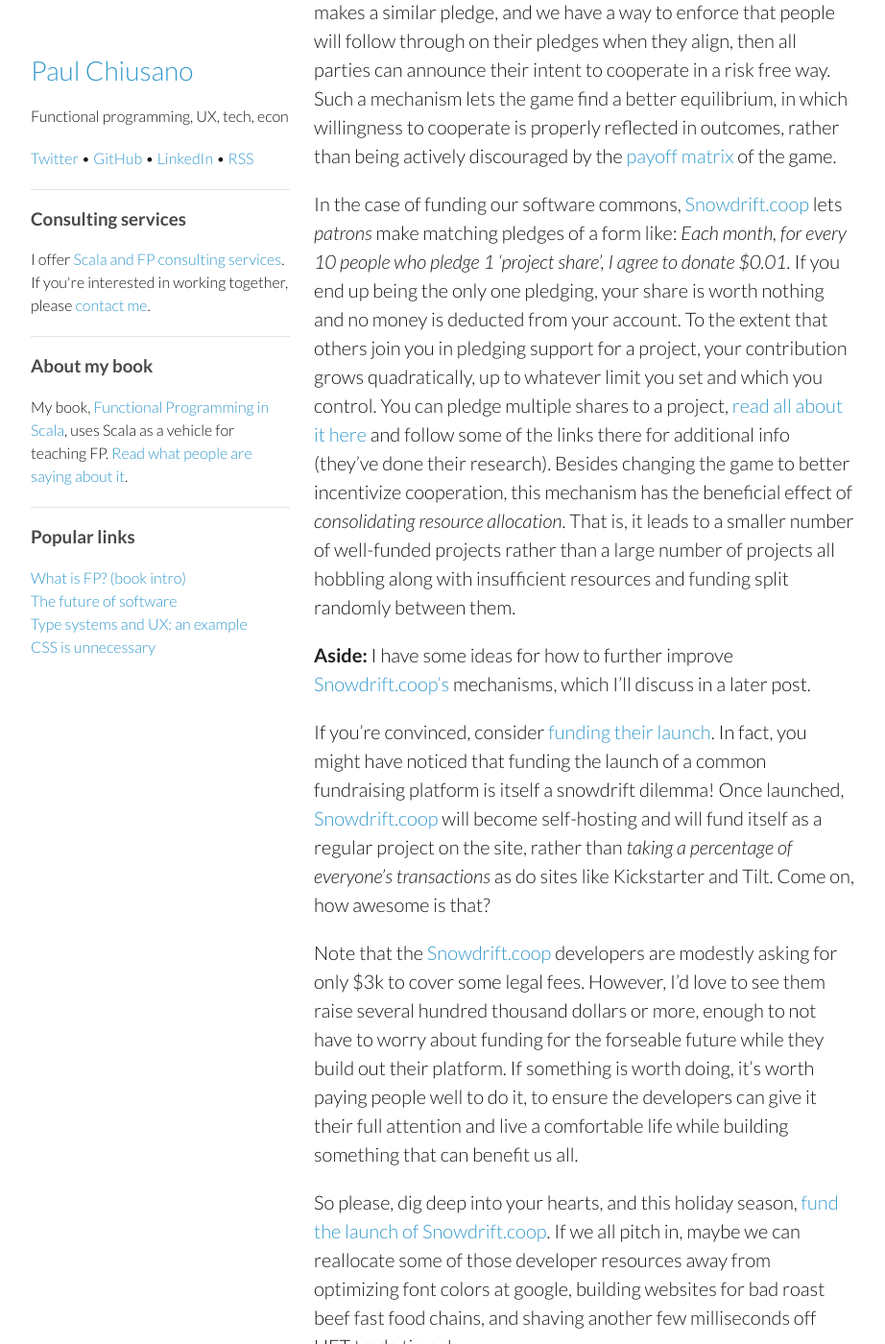
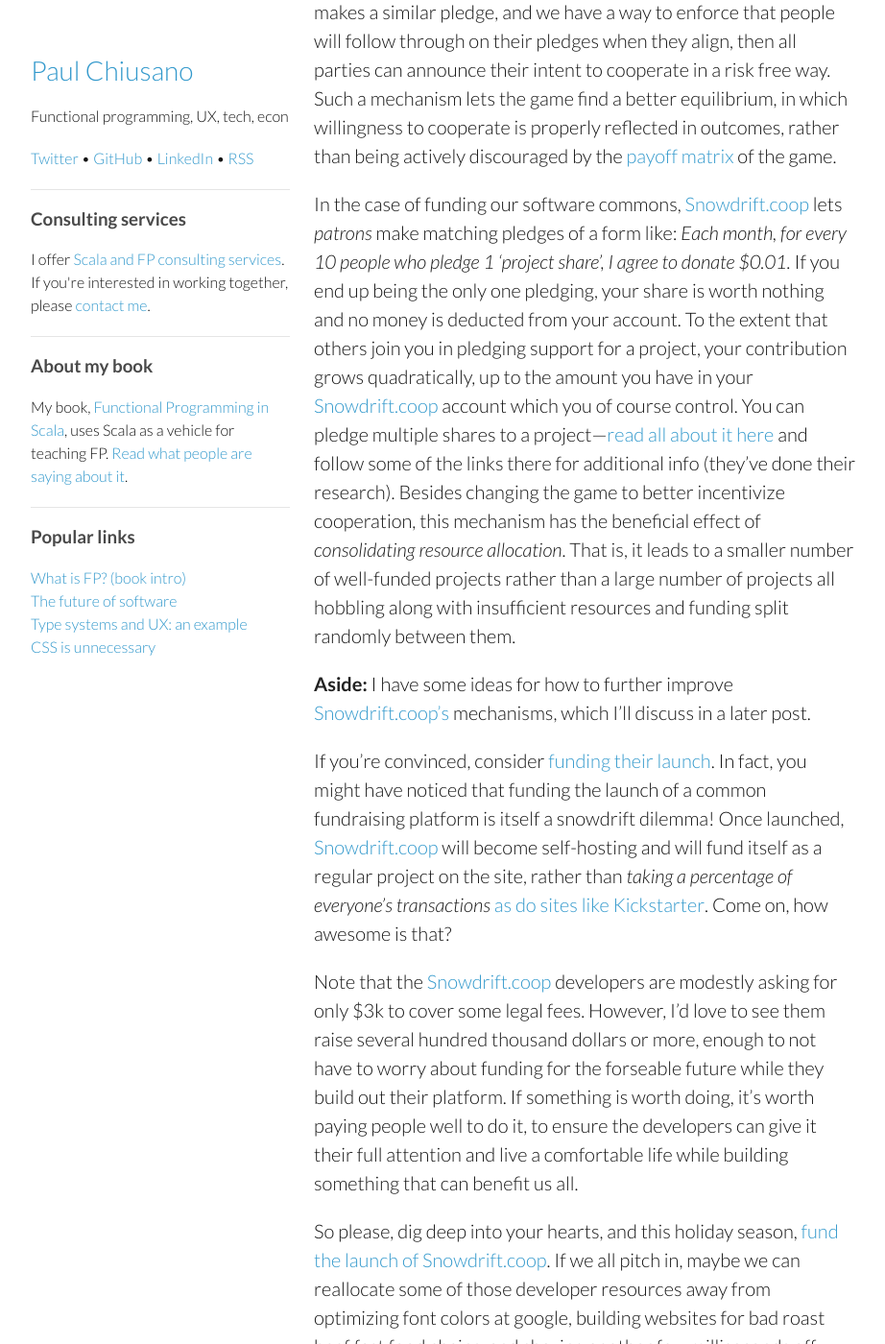
Before and after one commit to pchiusano/pchiusano.github.io, a Jekyll site: the page built from _posts/2014-12-08-failed-software-economics.markdown, in a window 1280 px wide and 1400 px high, scrolled down 5013 px. Shown: the whole window at 96% size, without its empty margins (178-1100 px from the left). Built offline with Jekyll 4.4.1, drawn with Linux system fonts in a browser that asks for light colours; comment, search, counter and statistics services are not loaded.

Commit message:
Update 2014-12-08-failed-software-economics.markdown

```diff
--- a/_posts/2014-12-08-failed-software-economics.markdown
+++ b/_posts/2014-12-08-failed-software-economics.markdown
@@ -36,11 +36,11 @@
 
 The solution proposed by [Snowdrift.coop](https://snowdrift.coop/p/snowdrift/w/en/intro) is a very simple mechanism of _matching pledges_. Let's return to our hypothetical snowdrift. You are sitting in your car deciding whether to help out clearing the road, or wait in your car. What if you could make a _matching pledge_---that is, you pledge that you'll help clearing the road so long as the other driver does their share. If the other driver makes a similar pledge, and we have a way to enforce that people will follow through on their pledges when they align, then all parties can announce their intent to cooperate in a risk free way. Such a mechanism lets the game find a better equilibrium, in which willingness to cooperate is properly reflected in outcomes, rather than being actively discouraged by the [payoff matrix](http://en.wikipedia.org/wiki/Normal-form_game) of the game.
 
-In the case of funding our software commons, [Snowdrift.coop][] lets _patrons_ make matching pledges of a form like: _Each month, for every 10 people who pledge 1 'project share', I agree to donate $0.01._  If you end up being the only one pledging, your share is worth nothing and no money is deducted from your account. To the extent that others join you in pledging support for a project, your contribution grows quadratically, up to whatever limit you set and which you control. You can pledge multiple shares to a project, [read all about it here](https://snowdrift.coop/p/snowdrift/w/en/mechanism) and follow some of the links there for additional info (they've done their research). Besides changing the game to better incentivize cooperation, this mechanism has the beneficial effect of _consolidating resource allocation_. That is, it leads to a smaller number of well-funded projects rather than a large number of projects all hobbling along with insufficient resources and funding split randomly between them.
+In the case of funding our software commons, [Snowdrift.coop][] lets _patrons_ make matching pledges of a form like: _Each month, for every 10 people who pledge 1 'project share', I agree to donate $0.01._  If you end up being the only one pledging, your share is worth nothing and no money is deducted from your account. To the extent that others join you in pledging support for a project, your contribution grows quadratically, up to the amount you have in your [Snowdrift.coop][] account which you of course control. You can pledge multiple shares to a project---[read all about it here](https://snowdrift.coop/p/snowdrift/w/en/mechanism) and follow some of the links there for additional info (they've done their research). Besides changing the game to better incentivize cooperation, this mechanism has the beneficial effect of _consolidating resource allocation_. That is, it leads to a smaller number of well-funded projects rather than a large number of projects all hobbling along with insufficient resources and funding split randomly between them.
 
 __Aside:__ I have some ideas for how to further improve [Snowdrift.coop's][Snowdrift.coop] mechanisms, which I'll discuss in a later post.
 
-If you're convinced, consider [funding their launch](https://snowdrift.tilt.com/launch-snowdrift-coop). In fact, you might have noticed that funding the launch of a common fundraising platform is itself a snowdrift dilemma! Once launched, [Snowdrift.coop][] will become self-hosting and will fund itself as a regular project on the site, rather than _taking a percentage of everyone's transactions_ as do sites like Kickstarter and Tilt. Come on, how awesome is that?
+If you're convinced, consider [funding their launch](https://snowdrift.tilt.com/launch-snowdrift-coop). In fact, you might have noticed that funding the launch of a common fundraising platform is itself a snowdrift dilemma! Once launched, [Snowdrift.coop][] will become self-hosting and will fund itself as a regular project on the site, rather than _taking a percentage of everyone's transactions_ [as do sites like Kickstarter](https://www.kickstarter.com/help/fees). Come on, how awesome is that?
 
 Note that the [Snowdrift.coop][] developers are modestly asking for only $3k to cover some legal fees. However, I'd love to see them raise several hundred thousand dollars or more, enough to not have to worry about funding for the forseable future while they build out their platform. If something is worth doing, it's worth paying people well to do it, to ensure the developers can give it their full attention and live a comfortable life while building something that can benefit us all.
 
```
